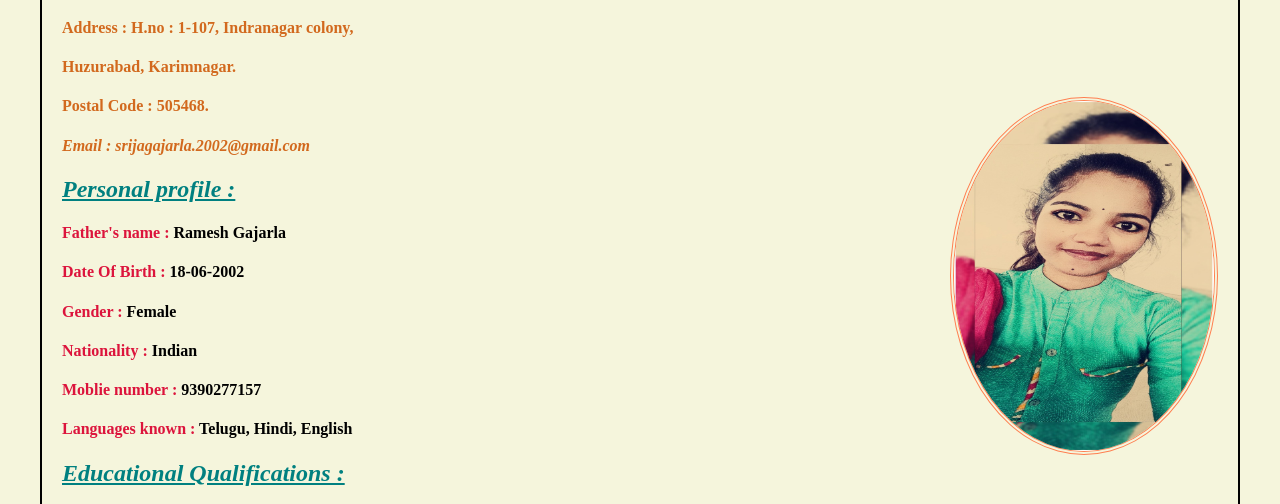
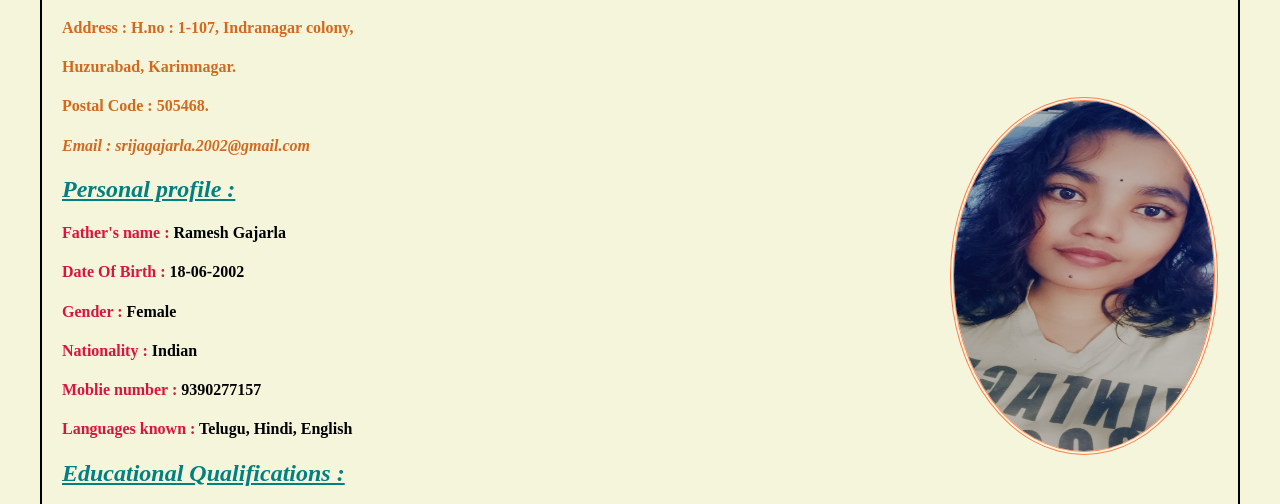
Before and after one commit to srijagajarla/srijagajarla.github.io, a plain HTML site: page index.html in a window 1280 px wide. Shown: the part 290-794 px from the top of the page. Drawn offline with Linux system fonts and the light colour scheme.

Commit message:
Update index.html

```diff
--- a/index.html
+++ b/index.html
@@ -15,7 +15,7 @@
 
 
 
-<img src="\srija.jpg" style="width: 260px; height: 350px; float: right; border-radius: 100%; border: 4px double; color: coral">
+<img src="\snapchat-417047793.jpg" style="width: 260px; height: 350px; float: right; border-radius: 100%; border: 4px double; color: coral">
 
 <h4 style="color: chocolate">Postal Code : 505468.</h4>
 <h4 style="color: chocolate"><em>Email : srijagajarla.2002@gmail.com</em></h4>
```
